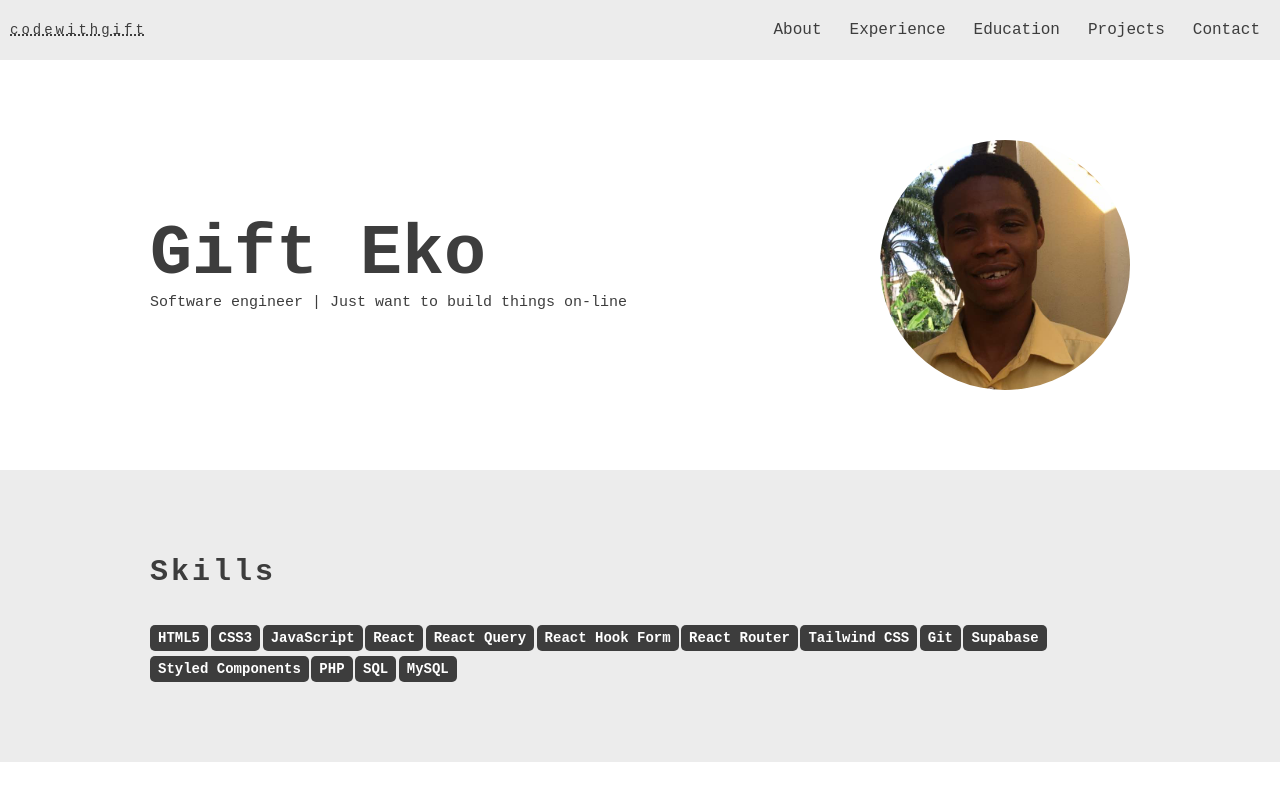
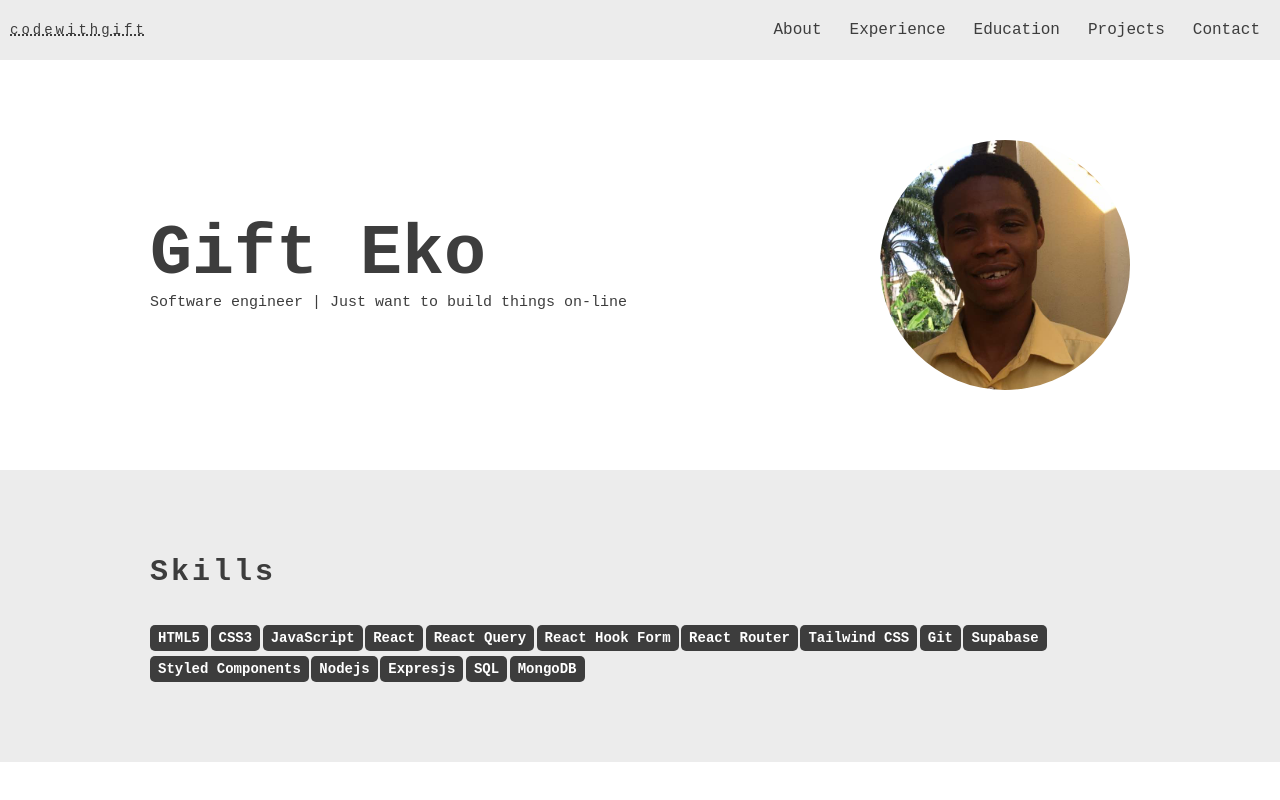
Before and after one commit to Eko-U/eko-gift, a plain HTML site: page index.html in a window 1280 px wide. Shown: the top 800 px of the page. Drawn offline with nearby package versions, Linux system fonts and the light colour scheme; a web font is replaced by a local one.

Commit message:
working on typos

```diff
--- a/index.html
+++ b/index.html
@@ -100,9 +100,10 @@
             <span class="skill">Git</span>
             <span class="skill">Supabase</span>
             <span class="skill">Styled Components</span>
-            <span class="skill">PHP</span>
+            <span class="skill">Nodejs</span>
+            <span class="skill">Expresjs</span>
             <span class="skill">SQL</span>
-            <span class="skill">MySQL</span>
+            <span class="skill">MongoDB</span>
           </div>
         </section>
 
```
